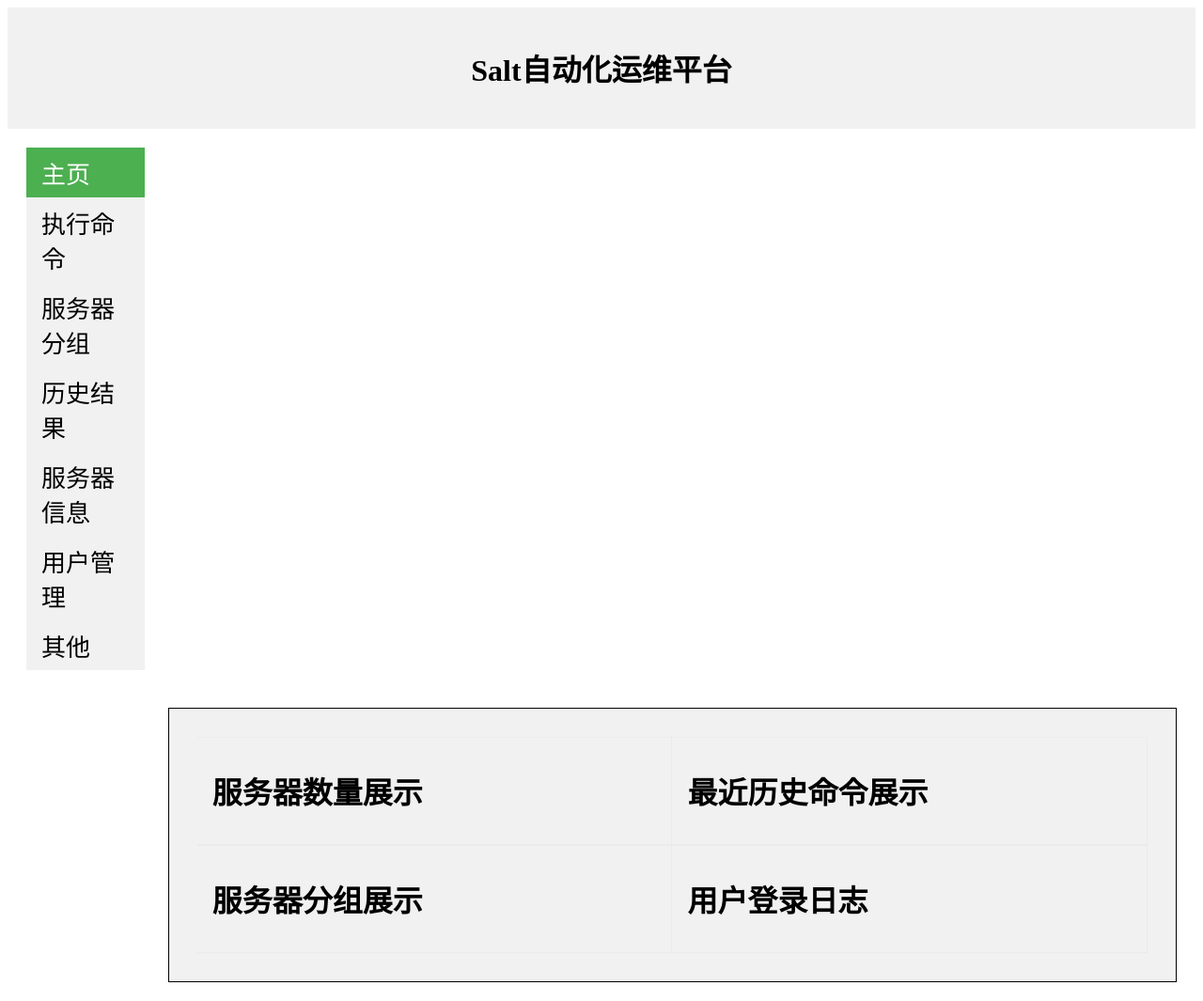
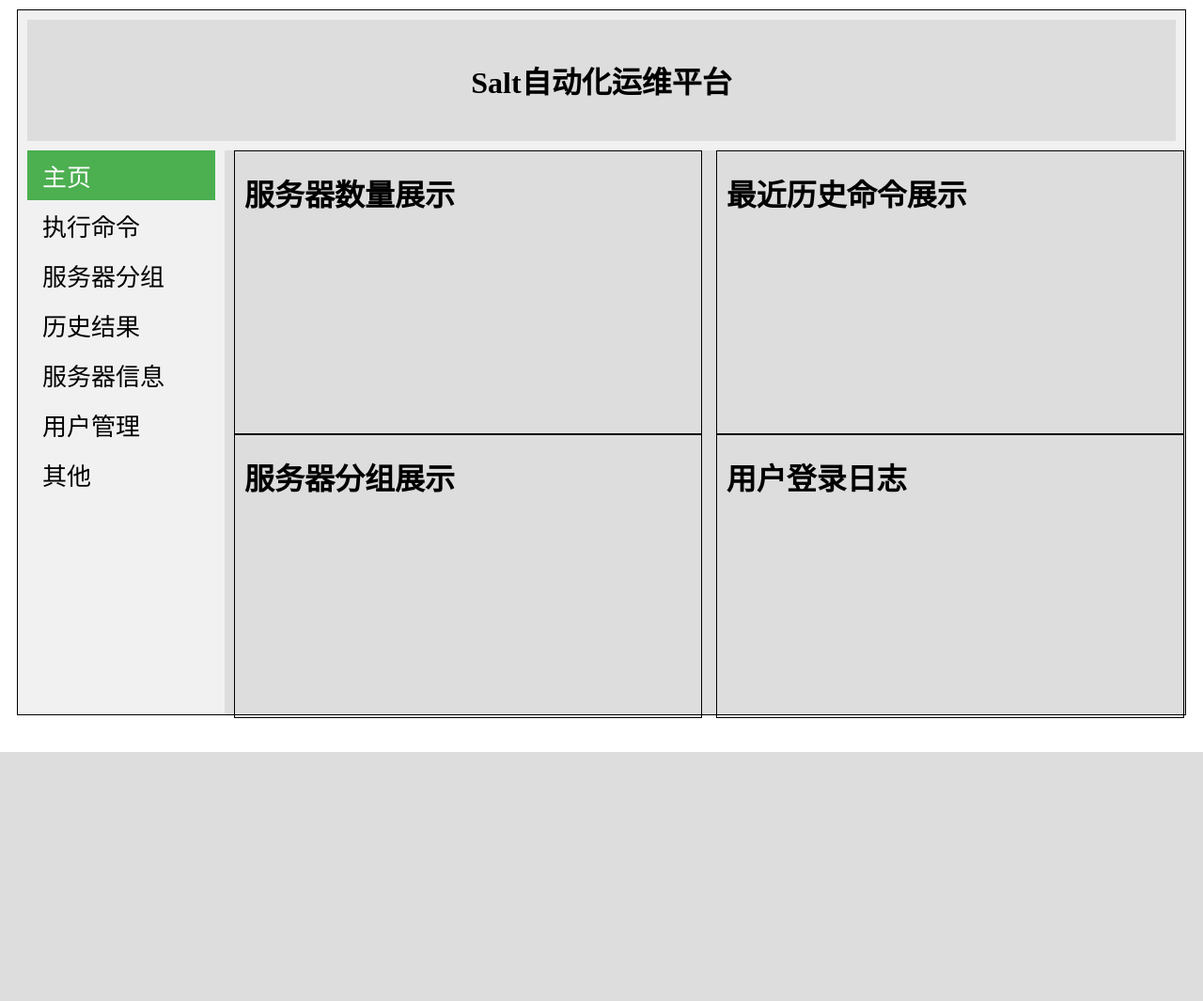
Before and after one commit to xiaokurong/django-test, a Django app: page /saltapi/ in a window 1280 px wide. Shown: the whole page at 94% size. After the commit the page ends 800 px from the top, so only its background shows below. Run offline with Django 3.2, Linux system fonts and the light colour scheme.

Commit message:
添加各个基础页面

```diff
--- a/saltapi/static/saltapi/home.css
+++ b/saltapi/static/saltapi/home.css
@@ -1,35 +1,4 @@
-#header
-{
-    background-color: #f1f1f1;
-    padding: 20px;
-    text-align: center;
 
-}
-
-#menu
-{
-    text-align: left;
-    color: white;
-    float: left;
-    width: 10%;
-    height: 100%;
-    padding: 10px;
-    margin: 10px;
-}
-
-#content
-{
-    color: #000;
-    float: right;
-    text-align: left;
-    width: 80%;
-    padding: 30px;
-    background-color: #f1f1f1;
-    margin: 20px;
-    border: 1px solid;
-
-
-}
 
 ul
 {
@@ -62,39 +31,9 @@
 
 
 
-.zhanshi
-{
-    flex-diretion: row
-    margin: 10px;
-    display: flex;
-    flex-wrap: wrap;
-    border-top: 1px solid #ebebeb;
-    border-bottom: 1px solid #ebebeb;
 
-}
 
-.zhanshineirong
-{
 
-    display: flex;
-    flex-diretion: column;
-    border-right: 1px solid #ebebeb;
-    padding: 12px 16px;
-    box-sizing: border-box;
-    width: 50%
-
-}
-
-input.form-control
-{
-    width：100%；
-    padding: 12px 20px;
-    margin: 8px 0;
-    display: inline-block;
-    border: 1px solid #ccc;
-    border-radius: 4px;
-    box-sizing: border-box;
-}
 
 h1
 {
@@ -102,3 +41,101 @@
     padding: 8px
 
 }
+
+#header
+{
+    background-color: #ddd;
+    padding: 20px;
+    text-align: center;
+    border: 0px solid;
+    margin: 10px;
+
+}
+
+#menu
+{
+    text-align: left;
+    margin: 0px 10px 0px 10px;
+    color: white;
+    width: 200px;
+    height: 100%;
+    float: left;
+    border: 0px solid black;
+
+}
+
+#content
+{
+    color: #000;
+    text-align: left;
+    background-color: #ddd;
+    border: 0px solid;
+    margin-left: 220px;
+    height: 100%;
+    padding-left: 10px;
+
+}
+
+#container
+{
+    background-color: #f1f1f1;
+    margin: 10px;
+    border: 1px solid;
+}
+
+#body
+{
+    height: 600px;
+    border: 0px solid;
+
+}
+
+.zhanshi
+{
+    padding: 0px;
+    margin:  0px;
+    border: 0px solid black;
+    height: 50%;
+
+}
+
+.fuwuqishuliang
+{
+    width: 48%;
+    border: 1px solid;
+    float: left;
+    height: 100%;
+    margin: 0px 15px 0px 0px;
+    padding-left: 10px;
+
+}
+
+.zuijinlishi
+{
+    float: left;
+    width: 48%;
+    border: 1px solid;
+    height: 100%;
+    padding-left: 10px;
+}
+
+.fuwuqifenzhu
+{
+    width: 48%;
+    border: 1px solid;
+    float: left;
+    height: 100%;
+    margin: 0px 15px 0px 0px;
+    padding-left: 10px;
+
+
+}
+
+.yonghudenglu
+{
+    float: left;
+    width: 48%;
+    border: 1px solid;
+    height: 100%;
+    padding-left: 10px;
+}
--- a/saltapi/templates/saltapi/brief.html
+++ b/saltapi/templates/saltapi/brief.html
@@ -5,19 +5,19 @@
 {% block content %}
 
 <div class="zhanshi">
-    <div class="zhanshineirong">
+    <div  class="fuwuqishuliang">
         <h1>服务器数量展示</h1>
     </div>
-    <div class="zhanshineirong">
+    <div  class="zuijinlishi">
         <h1>最近历史命令展示</h1>
     </div>
 </div>
 
 <div class="zhanshi">
-    <div class="zhanshineirong">
+    <div  class="fuwuqifenzhu">
         <h1>服务器分组展示</h1>
     </div>
-    <div class="zhanshineirong">
+    <div class="yonghudenglu">
         <h1>用户登录日志</h1>
     </div>
 </div>
--- a/saltapi/templates/saltapi/home.html
+++ b/saltapi/templates/saltapi/home.html
@@ -14,6 +14,8 @@
 
         <h1 >Salt自动化运维平台</h1>
     </div>
+
+    <div id="body">
         <div id="menu" >
             <ul class="sidebar-menu">
                 <li >
@@ -47,6 +49,9 @@
             {% endblock %}
             {{ welcome }}
         </div>
+    </div>
+
+
 
     <!--<div id="footer" style="margin-bottom:0;background-color:#CCCCCC;text-align:center;">-->
         <!--版权 © dealeasy.com-->
--- a/saltapi/views.py
+++ b/saltapi/views.py
@@ -2,6 +2,7 @@
 # from django.shortcuts import render,get_object_or_404
 from django.http import HttpResponse,HttpResponseRedirect
 from . import saltapi
+from .models import ServerInfo,UserInfo,UserPriv,ServerGroup
 
 
 
@@ -35,13 +36,22 @@
 
 
 def server(request):
-    return render(request,'saltapi/server.html',)
+
+    try:
+        server_set = ServerInfo.objects.all()
+    except ServerInfo.DoesNotExist:
+        render(request,'saltapi/server.html',{'server_set': server_set, })
+    return render(request,'saltapi/server.html',{'server_set': server_set,})
 
 def servergroup(request):
     return render(request,'saltapi/servergroup.html',)
 
 def user(request):
-    return render(request,'saltapi/user.html',)
+    try:
+        user_set = UserInfo.objects.all()
+    except UserInfo.DoesNotExist:
+        render(request,'saltapi/user.html',{'user_set': user_set,})
+    return render(request,'saltapi/user.html',{'user_set': user_set})
 
 def other(request):
     return render(request,'saltapi/other.html',)
```
Also changed, not shown: django 学习笔记.txt (+85 -0 lines), saltapi/models.py (+29 -0 lines), saltapi/templates/saltapi/saltapirun.html (+39 -5 lines), saltapi/templates/saltapi/server.html (+66 -1 lines), saltapi/templates/saltapi/user.html (+23 -0 lines), saltapi/migrations/0001_initial.py (added). Lines whose indentation alone changed are shown as unchanged.
